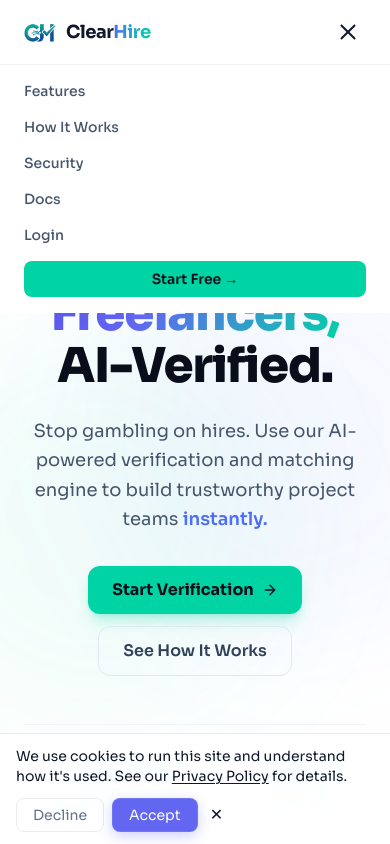
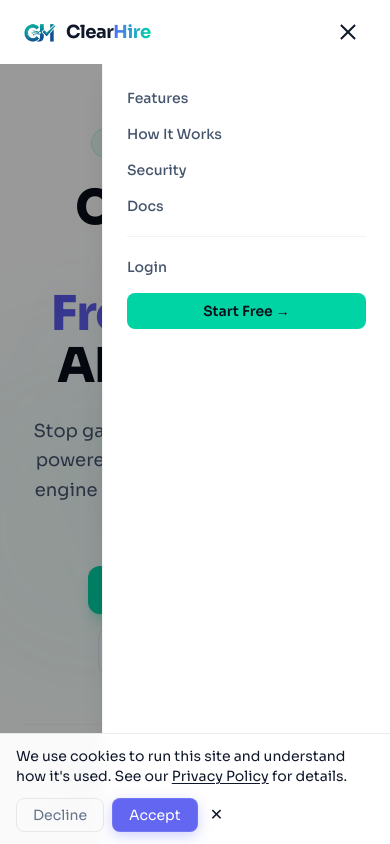
Before and after one commit to anas-bin-sabir/ClearHire, a Next.js app in the folder frontend/: page / in a window 390 px wide. Both pictures are taken after a click on the button "Open menu". Shown: the top 844 px of the page. Built offline with nearby package versions, Linux system fonts and the light colour scheme.

Commit message:
add mobile responsiveness

```diff
--- a/frontend/components/landing/Navbar.tsx
+++ b/frontend/components/landing/Navbar.tsx
@@ -1,6 +1,6 @@
 "use client";
 
-import { useState, useEffect } from "react";
+import { useState, useEffect, useRef } from "react";
 import { useTheme } from "@/app/ThemeContextHelper";
 import { Moon, Sun } from "lucide-react";
 
@@ -8,12 +8,72 @@ export default function Navbar() {
   const { dark, setDark } = useTheme();
   const [scrolled, setScrolled] = useState(false);
   const [mobileOpen, setMobileOpen] = useState(false);
+  const panelRef = useRef<HTMLDivElement>(null);
+  const hamburgerRef = useRef<HTMLButtonElement>(null);
 
   useEffect(() => {
     const onScroll = () => setScrolled(window.scrollY > 20);
     window.addEventListener("scroll", onScroll);
     return () => window.removeEventListener("scroll", onScroll);
   }, []);
+
+  // Close on outside click, Escape, lock scroll, and trap focus while open
+  useEffect(() => {
+    if (!mobileOpen) return;
+
+    const panel = panelRef.current;
+    const previouslyFocused = document.activeElement as HTMLElement | null;
+    const previousOverflow = document.body.style.overflow;
+    document.body.style.overflow = "hidden";
+
+    const getFocusable = () =>
+      panel
+        ? Array.from(
+            panel.querySelectorAll<HTMLElement>(
+              'a[href], button:not([disabled]), [tabindex]:not([tabindex="-1"])'
+            )
+          )
+        : [];
+
+    getFocusable()[0]?.focus();
+
+    const onPointerDown = (e: MouseEvent) => {
+      if (panel && !panel.contains(e.target as Node) && hamburgerRef.current !== e.target) {
+        setMobileOpen(false);
+      }
+    };
+
+    const onKeyDown = (e: KeyboardEvent) => {
+      if (e.key === "Escape") {
+        setMobileOpen(false);
+        return;
+      }
+      if (e.key !== "Tab") return;
+
+      const focusable = getFocusable();
+      if (focusable.length === 0) return;
+      const first = focusable[0];
+      const last = focusable[focusable.length - 1];
+
+      if (e.shiftKey && document.activeElement === first) {
+        e.preventDefault();
+        last.focus();
+      } else if (!e.shiftKey && document.activeElement === last) {
+        e.preventDefault();
+        first.focus();
+      }
+    };
+
+    document.addEventListener("mousedown", onPointerDown);
+    document.addEventListener("keydown", onKeyDown);
+
+    return () => {
+      document.body.style.overflow = previousOverflow;
+      document.removeEventListener("mousedown", onPointerDown);
+      document.removeEventListener("keydown", onKeyDown);
+      previouslyFocused?.focus();
+    };
+  }, [mobileOpen]);
 
   const links = [
     { label: "Features",     href: "#features" },
@@ -92,8 +152,12 @@ export default function Navbar() {
 
         {/* Mobile hamburger */}
         <button
+          ref={hamburgerRef}
           className="md:hidden p-2 rounded-lg dark:text-white"
           onClick={() => setMobileOpen(!mobileOpen)}
+          aria-label={mobileOpen ? "Close menu" : "Open menu"}
+          aria-expanded={mobileOpen}
+          aria-controls="mobile-nav-panel"
         >
           <div className={`w-5 h-0.5 bg-current mb-1 transition-transform ${mobileOpen ? "rotate-45 translate-y-1.5" : ""}`} />
           <div className={`w-5 h-0.5 bg-current mb-1 transition-opacity ${mobileOpen ? "opacity-0" : ""}`} />
@@ -101,25 +165,52 @@ export default function Navbar() {
         </button>
       </div>
 
-      {/* Mobile menu */}
-      {mobileOpen && (
-        <div className="md:hidden bg-white dark:bg-navy-900 border-t border-black/5 dark:border-white/5 px-6 py-4 flex flex-col gap-4">
+      {/* Mobile backdrop */}
+      <div
+        aria-hidden="true"
+        className={`md:hidden fixed inset-0 top-16 bg-black/40 transition-opacity duration-300 ${
+          mobileOpen ? "opacity-100 pointer-events-auto" : "opacity-0 pointer-events-none"
+        }`}
+        onClick={() => setMobileOpen(false)}
+      />
+
+      {/* Mobile slide-in panel */}
+      <div
+        id="mobile-nav-panel"
+        ref={panelRef}
+        role="dialog"
+        aria-modal="true"
+        aria-label="Mobile navigation"
+        className={`md:hidden fixed top-16 right-0 bottom-0 w-72 max-w-[85vw] bg-white dark:bg-navy-900 border-l border-black/5 dark:border-white/5 shadow-xl px-6 py-6 flex flex-col gap-4 transition-transform duration-300 ease-out ${
+          mobileOpen ? "translate-x-0" : "translate-x-full"
+        }`}
+      >
         {links.map((l) => (
           <a
             key={l.href}
             href={l.href}
             onClick={() => setMobileOpen(false)}
-              className="text-sm font-medium text-slate-600 dark:text-slate-400"
+            className="text-sm font-medium text-slate-600 dark:text-slate-400 hover:text-electric-400 dark:hover:text-electric-300 transition-colors"
           >
             {l.label}
           </a>
         ))}
-          <a href="/login" className="text-sm font-medium text-slate-600 dark:text-slate-400">Login</a>
-          <a href="/signup" className="px-4 py-2 text-sm font-semibold text-center bg-mint-400 text-navy-900 rounded-lg">
+        <div className="h-px bg-black/5 dark:bg-white/5 my-1" />
+        <a
+          href="/login"
+          onClick={() => setMobileOpen(false)}
+          className="text-sm font-medium text-slate-600 dark:text-slate-400"
+        >
+          Login
+        </a>
+        <a
+          href="/signup"
+          onClick={() => setMobileOpen(false)}
+          className="px-4 py-2 text-sm font-semibold text-center bg-mint-400 hover:bg-mint-500 text-navy-900 rounded-lg transition-colors"
+        >
           Start Free →
         </a>
       </div>
-      )}
     </nav>
   );
 }
```
Also changed, not shown: 1 other file (tests, documents, lock files or other folders). Lines whose indentation alone changed are shown as unchanged.
